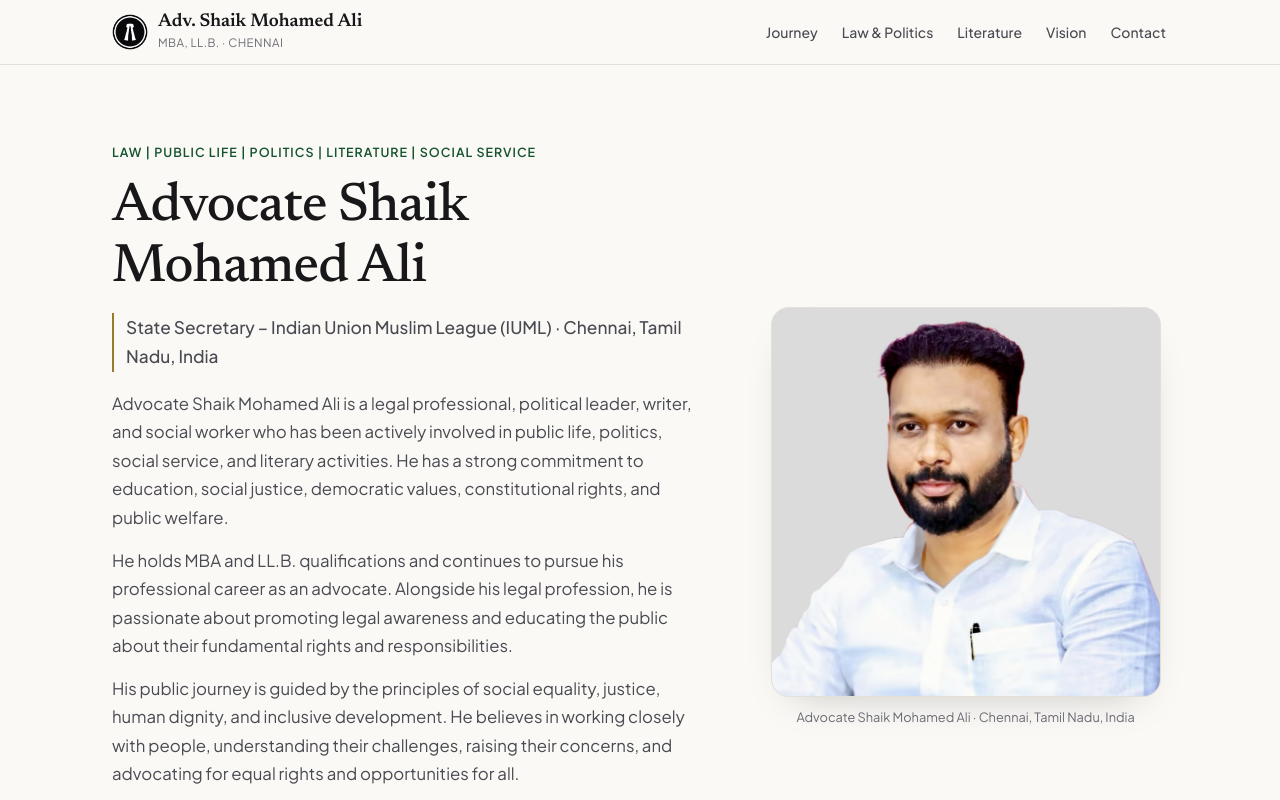
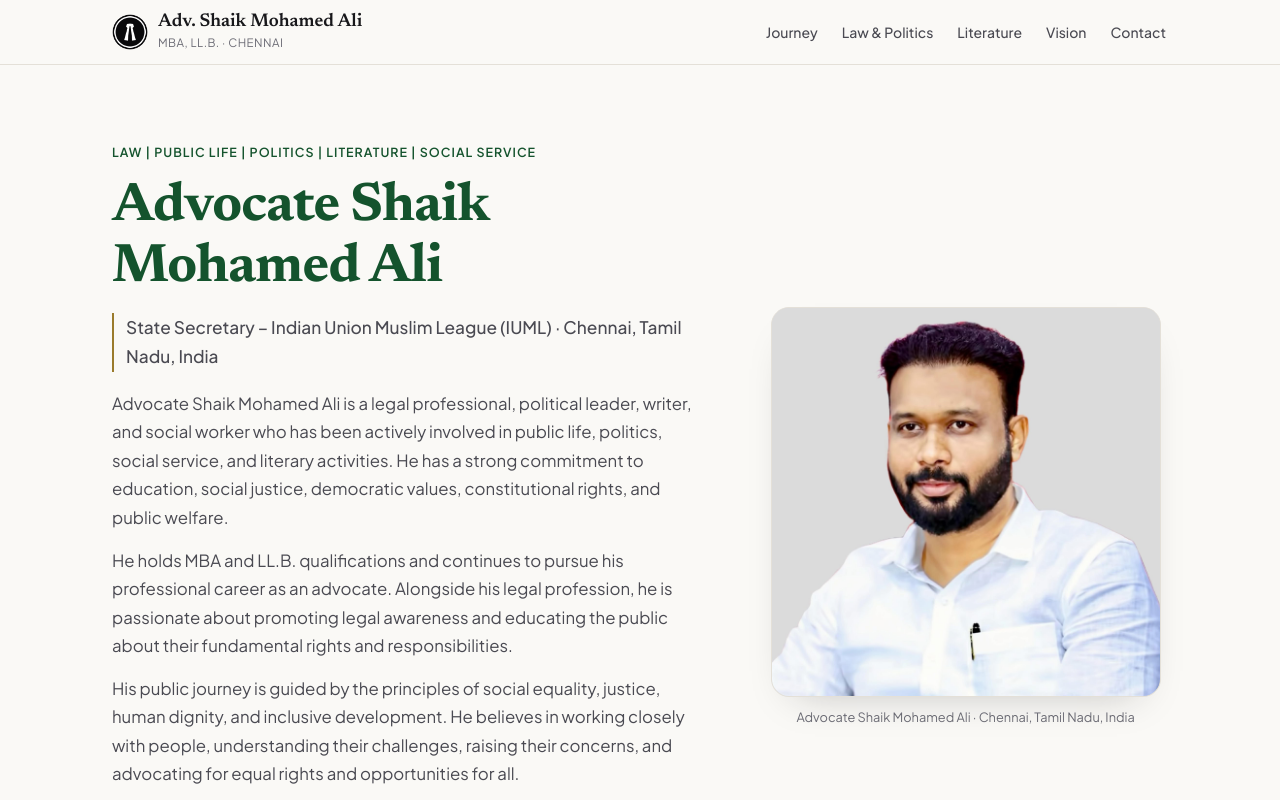
Before and after one commit to tmisgowthaamand/puzhal-shaik, a React (Vite) app: page / in a window 1280 px wide. Shown: the top 800 px of the page. Built offline with nearby package versions, Linux system fonts and the light colour scheme.

Commit message:
describe

```diff
--- a/index.html
+++ b/index.html
@@ -13,7 +13,7 @@
     <link rel="preconnect" href="https://fonts.googleapis.com" />
     <link rel="preconnect" href="https://fonts.gstatic.com" crossorigin />
     <link
-      href="https://fonts.googleapis.com/css2?family=Newsreader:ital,opsz,wght@0,6..72,400;0,6..72,500;0,6..72,600;1,6..72,400&family=Noto+Sans+Tamil:wght@400;500;600&family=Plus+Jakarta+Sans:wght@400;500;600;700&display=swap"
+      href="https://fonts.googleapis.com/css2?family=Newsreader:ital,opsz,wght@0,6..72,400;0,6..72,500;0,6..72,600;0,6..72,700;1,6..72,400&family=Noto+Sans+Tamil:wght@400;500;600&family=Plus+Jakarta+Sans:wght@400;500;600;700&display=swap"
       rel="stylesheet"
     />
   </head>
--- a/src/index.css
+++ b/src/index.css
@@ -267,11 +267,11 @@ button {
 .hero-title {
   font-family: var(--font-serif);
   font-size: clamp(2rem, 5.5vw, 3.4rem);
-  font-weight: 500;
+  font-weight: 700;
   line-height: 1.12;
   letter-spacing: -0.015em;
   margin: 0 0 14px;
-  color: var(--ink-primary);
+  color: var(--accent-primary);
 }
 
 .hero-role {
```
